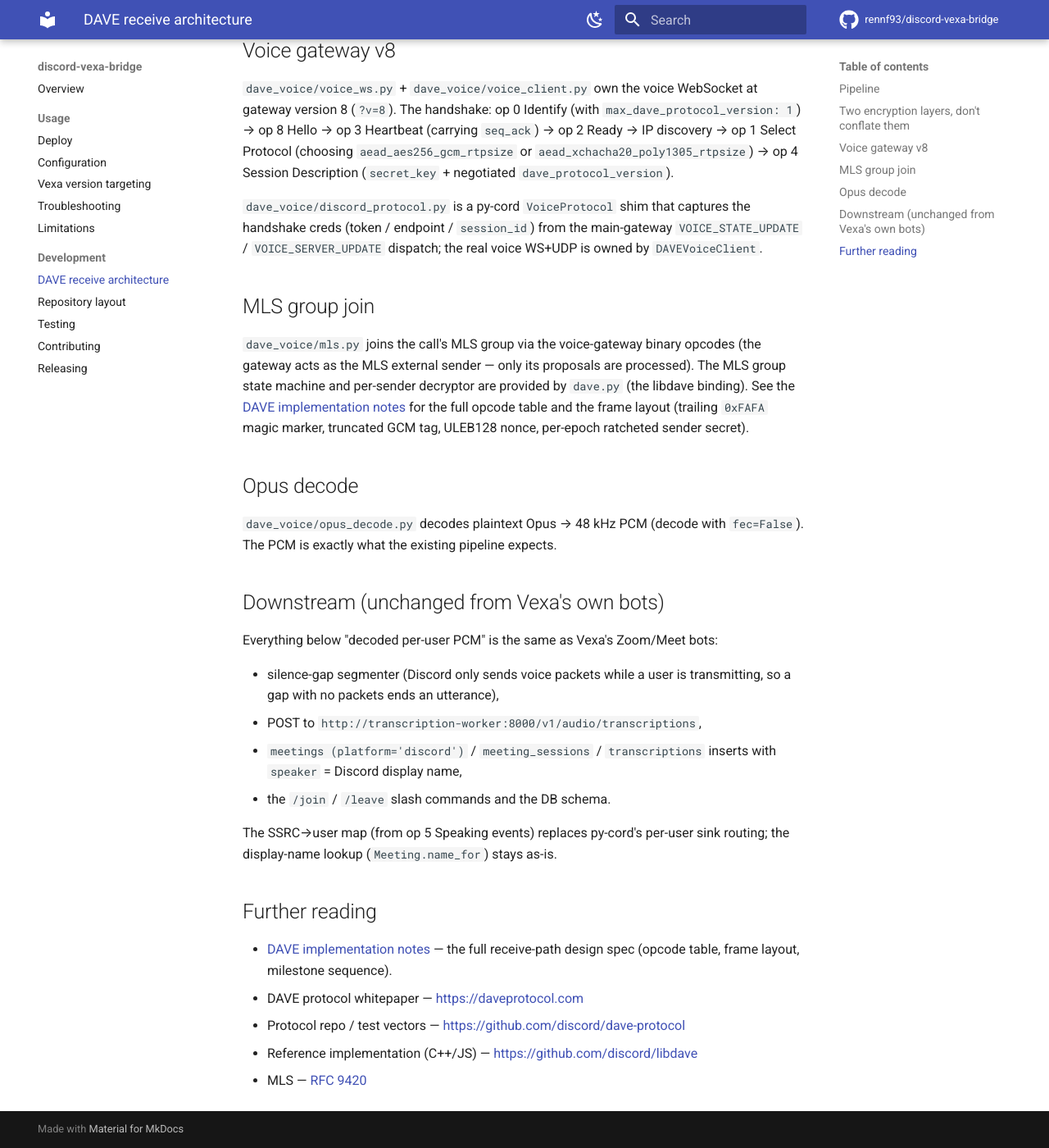
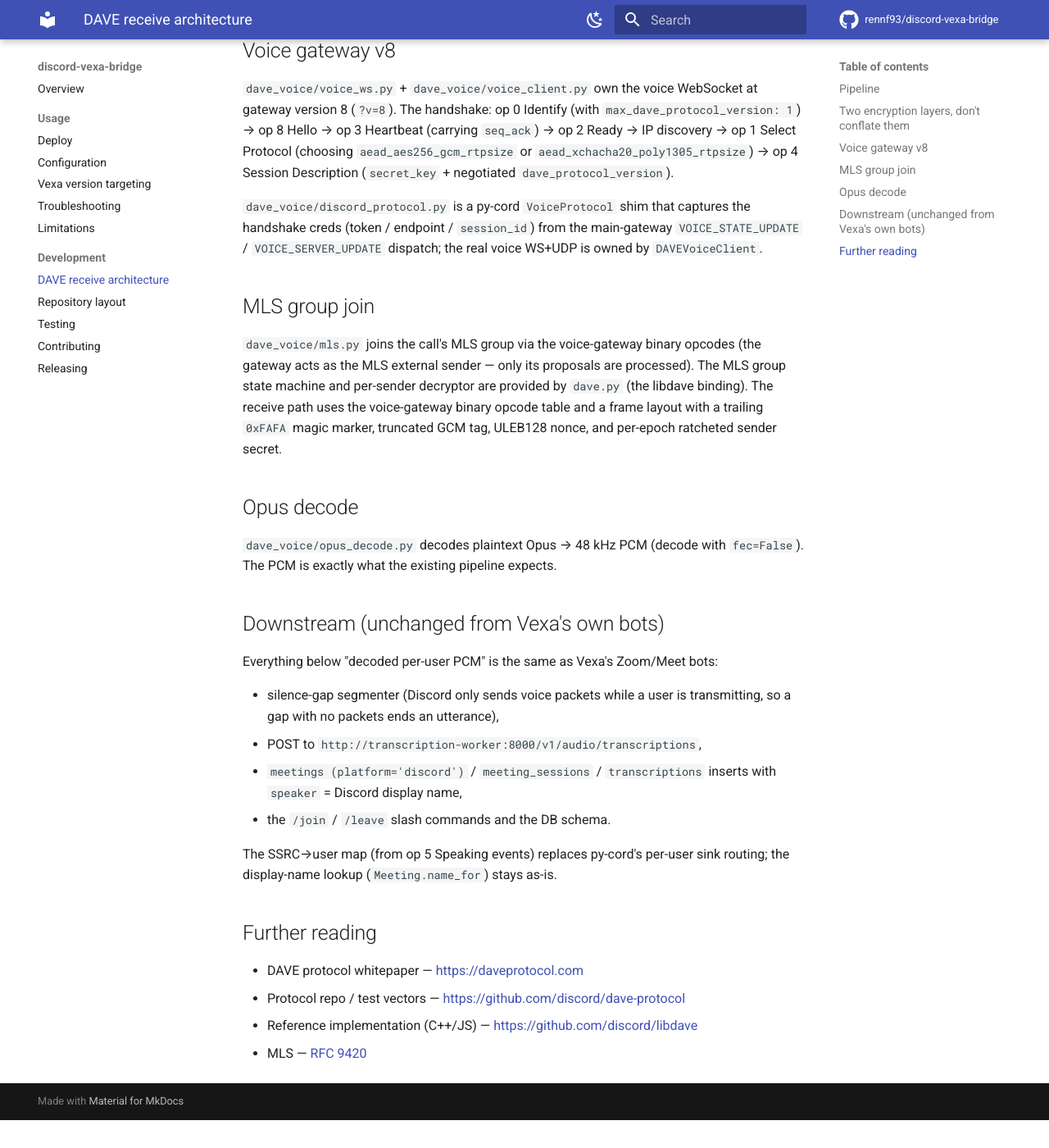
Before and after one commit to rennf93/discord-vexa-bridge, an MkDocs documentation site: the page built from docs/dev/architecture.md, in a window 1280 px wide and 1400 px high, scrolled down 788 px. Shown: the whole window at 82% size. Built offline with MkDocs 1.6.1 and Material for MkDocs 9.7.7, drawn with Linux system fonts in a browser that asks for light colours; comment, search, counter and statistics services are not loaded; after the commit the page ends 2154 px from its top, so only the background shows below that.

Commit message:
docs: drop dead DAVE_IMPL.md links (gitignored spec) + ignore docs/superpowers/
Adversarial review found docs linked to DAVE_IMPL.md as a public
GitHub URL, but DAVE_IMPL.md is gitignored (session-private design
spec, intentionally uncommitted) so the links 404. Removed the three
dead pointers; the inline pipeline description and the real public
references (daveprotocol.com, libdave, RFC 9420) remain. Also ignore
the local docs/superpowers/ skill workspace.

```diff
--- a/docs/dev/architecture.md
+++ b/docs/dev/architecture.md
@@ -43,10 +43,9 @@
 
 `dave_voice/mls.py` joins the call's MLS group via the voice-gateway binary opcodes (the gateway
 acts as the MLS external sender — only its proposals are processed). The MLS group state machine
-and per-sender decryptor are provided by `dave.py` (the libdave binding). See the
-[DAVE implementation notes](https://github.com/rennf93/discord-vexa-bridge/blob/master/DAVE_IMPL.md)
-for the full opcode table and the frame layout (trailing `0xFAFA` magic marker, truncated GCM tag,
-ULEB128 nonce, per-epoch ratcheted sender secret).
+and per-sender decryptor are provided by `dave.py` (the libdave binding). The receive path uses
+the voice-gateway binary opcode table and a frame layout with a trailing `0xFAFA` magic marker,
+truncated GCM tag, ULEB128 nonce, and per-epoch ratcheted sender secret.
 
 ## Opus decode
 
@@ -69,8 +68,6 @@
 
 ## Further reading
 
-- [DAVE implementation notes](https://github.com/rennf93/discord-vexa-bridge/blob/master/DAVE_IMPL.md) —
-  the full receive-path design spec (opcode table, frame layout, milestone sequence).
 - DAVE protocol whitepaper — <https://daveprotocol.com>
 - Protocol repo / test vectors — <https://github.com/discord/dave-protocol>
 - Reference implementation (C++/JS) — <https://github.com/discord/libdave>
```
Also changed, not shown: docs/usage/limitations.md (+2 -3 lines), 1 other file.
